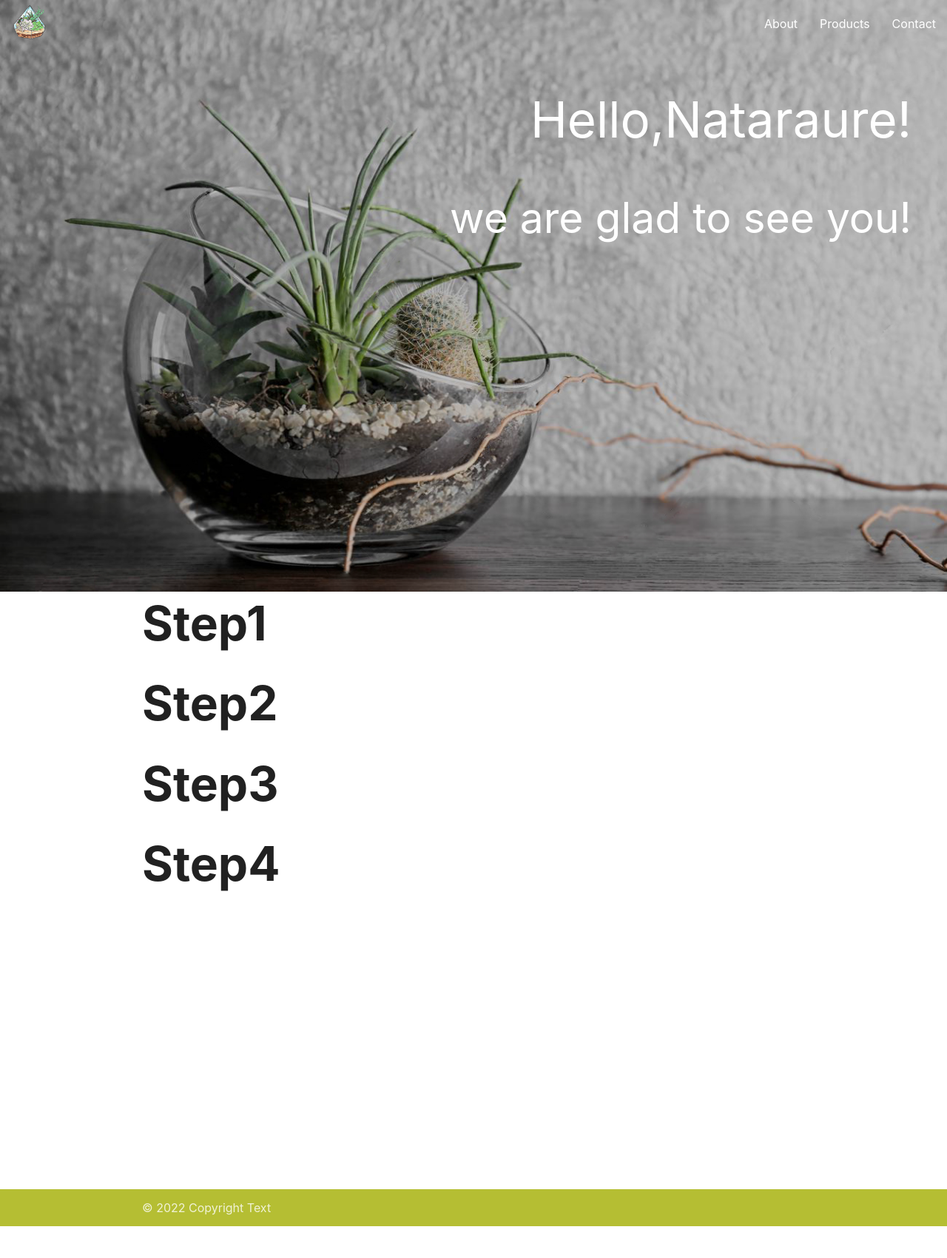
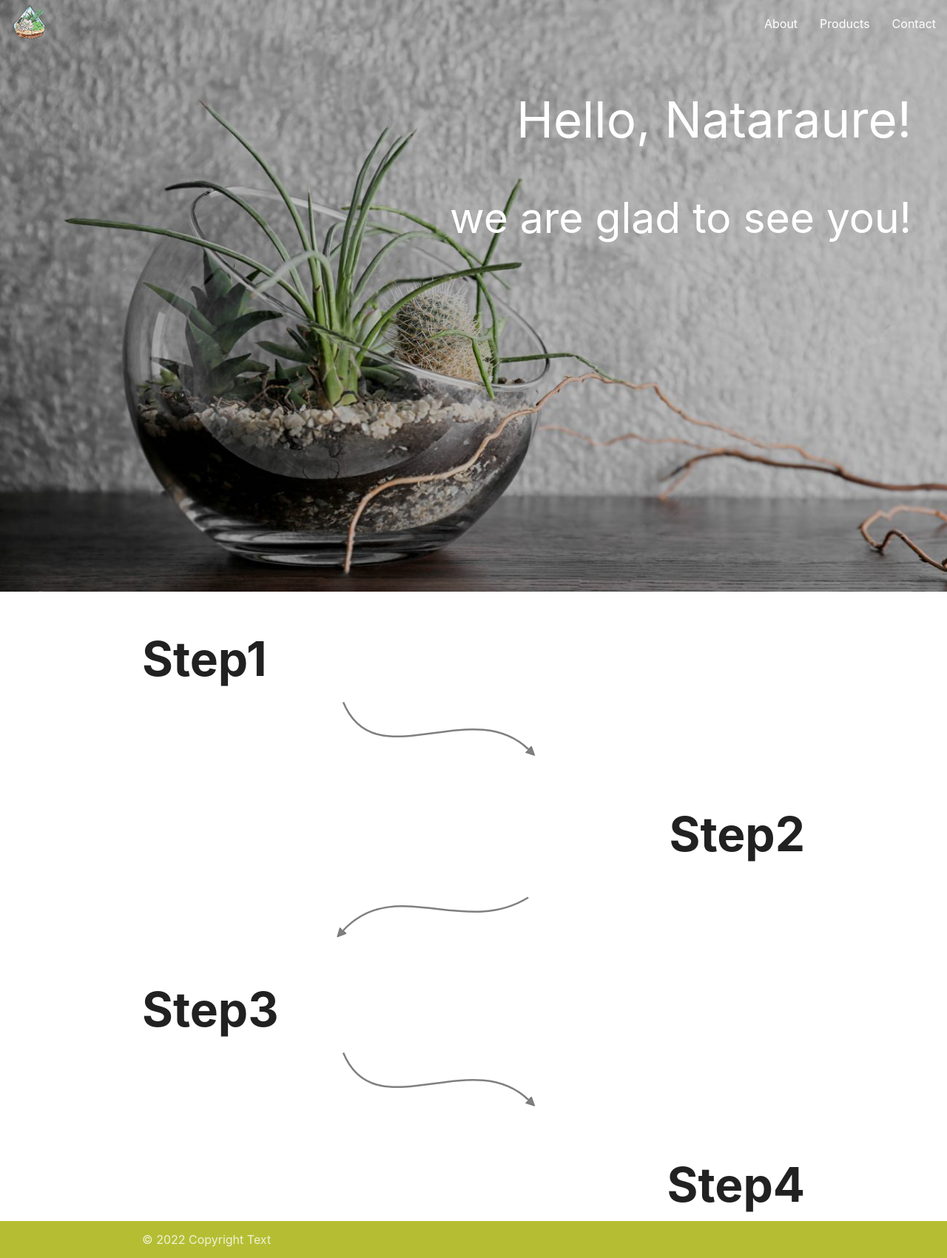
Before and after one commit to notaddtry/nataraure, a Next.js app: page / in a window 1280 px wide. Shown: the whole page at 74% size. Before the commit the page ends 1658 px from the top, so only its background shows below. Built offline with nearby package versions, Linux system fonts and the light colour scheme.

Commit message:
added arrows and motion on them

```diff
--- a/package.json
+++ b/package.json
@@ -14,6 +14,7 @@
     "next": "12.2.1",
     "node-sass": "^7.0.1",
     "react": "18.2.0",
+    "react-archer": "^4.0.1",
     "react-dom": "18.2.0",
     "sass": "^1.53.0",
     "swr": "^1.3.0"
--- a/pages/index.jsx
+++ b/pages/index.jsx
@@ -6,8 +6,9 @@ import Title from '../src/components/Title'
 import backgroundPic from '../public/assets/background.jpg'
 
 import styles from './pages.module.scss'
+import LineWithArrow from '../src/components/LineWithArrow'
 
-const textAnimation = {
+const helloAnimation = {
   hidden: {
     opacity: 0,
   },
@@ -28,17 +29,52 @@ const backgroundAnimation = {
     transition: { delay: custom * 1 },
   }),
 }
-const titleAnimation = {
+const textAnimation = {
   hidden: {
+    y: 200,
     opacity: 0,
-    y: -20,
   },
   visible: (custom) => ({
+    y: 10,
     opacity: 1,
-    y: 0,
-    transition: { delay: custom * 1 },
+    transition: { delay: custom * 0.5 },
   }),
 }
+const drawAnimation = {
+  hidden: { pathLength: 0, opacity: 0 },
+  visible: (custom) => ({
+    pathLength: 1,
+    opacity: 1,
+    transition: {
+      pathLength: {
+        delay: custom * 0.5,
+        type: 'spring',
+        duration: 1.5,
+        bounce: 0,
+      },
+      opacity: { delay: custom * 0.5 },
+    },
+  }),
+}
+const triangleAnimation = {
+  hidden: { pathLength: 0, opacity: 0 },
+  visible: (custom) => ({
+    pathLength: 1,
+    opacity: 1,
+    transition: {
+      pathLength: {
+        delay: custom * 0.5 + 1.2,
+        type: 'spring',
+        duration: 0.1,
+        bounce: 0,
+      },
+      opacity: { delay: custom * 0.5 + 1.2 },
+    },
+  }),
+}
+
+const linePath = 'M44,21 C129,229 390,0 544,148'
+const reverseLinePath = 'M544,75 C371,183 183,15 44,164'
 
 const Homepage = () => {
   useEffect(() => {
@@ -64,13 +100,13 @@ const Homepage = () => {
         variants={backgroundAnimation}
         className={styles.background_wrapper}>
         <motion.h1
-          variants={textAnimation}
+          variants={helloAnimation}
           custom={3}
           className={styles.background_text}>
-          Hello,Nataraure!
+          Hello, Nataraure!
         </motion.h1>
         <motion.h2
-          variants={textAnimation}
+          variants={helloAnimation}
           custom={3.5}
           className={styles.background_text}>
           we are glad to see you!
@@ -80,20 +116,53 @@ const Homepage = () => {
       <motion.div
         initial='hidden'
         whileInView='visible'
-        viewport={{ amount: 0.2, once: true }}
+        viewport={{ amount: 0.3 }}
         className={styles.index_content_wrapper}>
-        <motion.span variants={titleAnimation} custom={1}>
+        <motion.div
+          variants={textAnimation}
+          custom={1}
+          className={`${styles.content_text_wrapper}`}>
           <Title>Step1</Title>
-        </motion.span>
-        <motion.span variants={titleAnimation} custom={2}>
+        </motion.div>
+        <LineWithArrow
+          triangleAnimation={triangleAnimation}
+          drawAnimation={drawAnimation}
+          id={1}
+          linePath={linePath}
+          custom={1}
+        />
+        <motion.div
+          variants={textAnimation}
+          custom={3}
+          className={`${styles.content_text_wrapper} right_children`}>
           <Title>Step2</Title>
-        </motion.span>
-        <motion.span variants={titleAnimation} custom={3}>
+        </motion.div>
+        <LineWithArrow
+          triangleAnimation={triangleAnimation}
+          drawAnimation={drawAnimation}
+          id={3}
+          linePath={reverseLinePath}
+          custom={3}
+        />
+        <motion.div
+          variants={textAnimation}
+          custom={5}
+          className={`${styles.content_text_wrapper}`}>
           <Title>Step3</Title>
-        </motion.span>
-        <motion.span variants={titleAnimation} custom={4}>
+        </motion.div>
+        <LineWithArrow
+          triangleAnimation={triangleAnimation}
+          drawAnimation={drawAnimation}
+          id={5}
+          linePath={linePath}
+          custom={5}
+        />
+        <motion.div
+          variants={textAnimation}
+          custom={7}
+          className={`${styles.content_text_wrapper} right_children`}>
           <Title>Step4</Title>
-        </motion.span>
+        </motion.div>
       </motion.div>
     </>
   )
--- a/pages/pages.module.scss
+++ b/pages/pages.module.scss
@@ -30,4 +30,8 @@
 .index_content_wrapper {
   margin-top: calc(100vh - 56px);
   min-height: 100vh;
+
+  .content_text_wrapper {
+    display: flex;
+  }
 }
--- /dev/null
+++ b/src/components/LineWithArrow.jsx
@@ -0,0 +1,45 @@
+import { motion } from 'framer-motion'
+import React from 'react'
+
+const LineWithArrow = ({
+  triangleAnimation,
+  drawAnimation,
+  id,
+  linePath,
+  custom,
+}) => {
+  return (
+    <motion.svg width='600' height='100' viewBox='0 0 200 200'>
+      <defs>
+        <marker
+          id={`triangle${id}`}
+          viewBox='0 0 10 10'
+          refX='0'
+          refY='5'
+          markerUnits='strokeWidth'
+          markerWidth='5'
+          markerHeight='5'
+          orient='auto'>
+          <motion.path
+            d='M 0 0 L 10 5 L 0 10 z'
+            fill='rgba(0,0,0,0.5)'
+            stroke='rgba(0,0,0,0.2)'
+            variants={triangleAnimation}
+            custom={custom}
+          />
+        </marker>
+      </defs>
+      <motion.path
+        fill='none'
+        stroke='rgba(0,0,0,0.5)'
+        strokeWidth='5'
+        d={linePath}
+        variants={drawAnimation}
+        custom={custom}
+        markerEnd={`url(#triangle${id})`}
+      />
+    </motion.svg>
+  )
+}
+
+export default LineWithArrow
--- a/styles/globals.scss
+++ b/styles/globals.scss
@@ -35,3 +35,7 @@ a {
   margin-bottom: 0 !important;
   margin-left: 0 !important;
 }
+
+.right_children {
+  justify-content: flex-end;
+}
```
Also changed, not shown: 1 other file (tests, documents, lock files or other folders).
